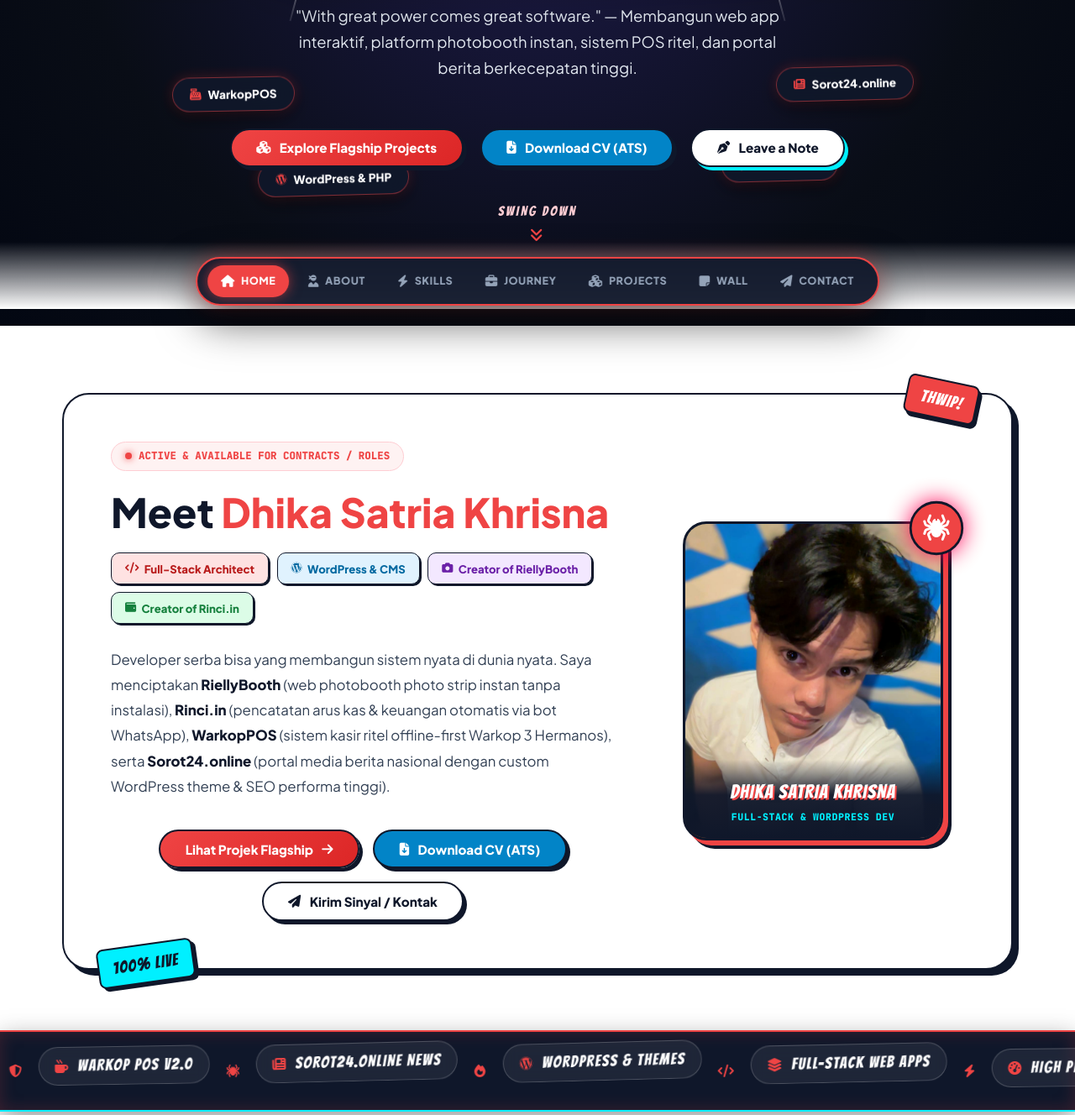
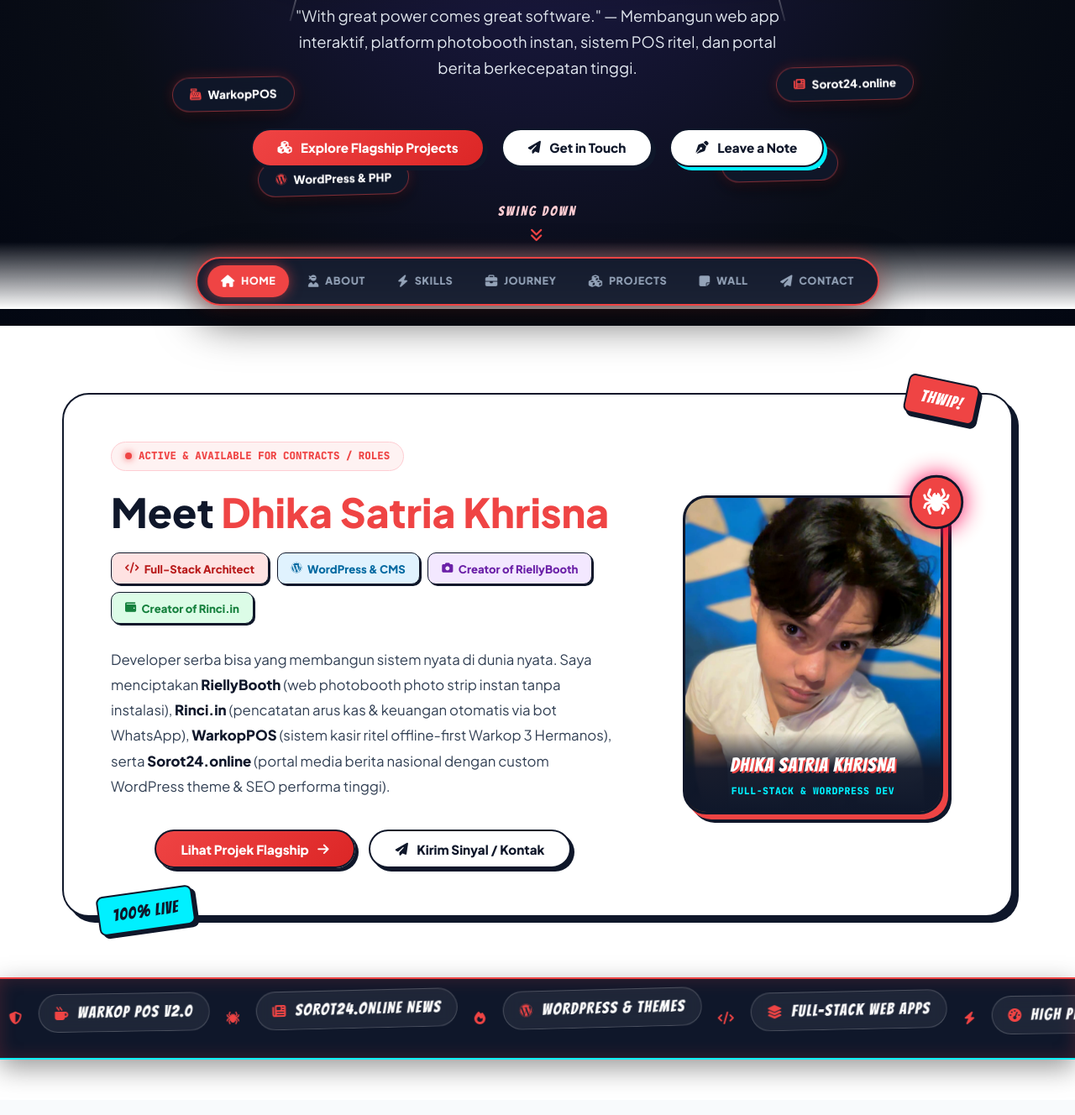
Before and after one commit to gabriel1stz/dhikacoderz, a plain HTML site: page index.html in a window 1280 px wide. Shown: the part 412-1740 px from the top of the page at 84% size. Drawn offline with Linux system fonts and the light colour scheme.

Commit message:
feat: remove Download CV buttons and PDF, focus 100% on live portfolio showcase

```diff
--- a/index.html
+++ b/index.html
@@ -97,10 +97,9 @@
                     <i class="fa-solid fa-cubes"></i>
                     <span>Explore Flagship Projects</span>
                 </a>
-                <a href="Dhika_Satria_Khrisna_CV_ATS.pdf" download="Dhika_Satria_Khrisna_CV_ATS.pdf"
-                    class="btn-download-cv">
-                    <i class="fa-solid fa-file-arrow-down"></i>
-                    <span>Download CV (ATS)</span>
+                <a href="#contact" class="btn-spider-dark">
+                    <i class="fa-solid fa-paper-plane"></i>
+                    <span>Get in Touch</span>
                 </a>
                 <a href="#wall" class="btn-spider-cyan">
                     <i class="fa-solid fa-pen-nib"></i>
@@ -158,11 +157,6 @@
                             <a href="#projects" class="btn-spider-red">
                                 <span>Lihat Projek Flagship</span>
                                 <i class="fa-solid fa-arrow-right"></i>
-                            </a>
-                            <a href="Dhika_Satria_Khrisna_CV_ATS.pdf" download="Dhika_Satria_Khrisna_CV_ATS.pdf"
-                                class="btn-download-cv">
-                                <i class="fa-solid fa-file-arrow-down"></i>
-                                <span>Download CV (ATS)</span>
                             </a>
                             <a href="#contact" class="btn-spider-dark">
                                 <i class="fa-solid fa-paper-plane"></i>
```
Also changed, not shown: 1 other file.
